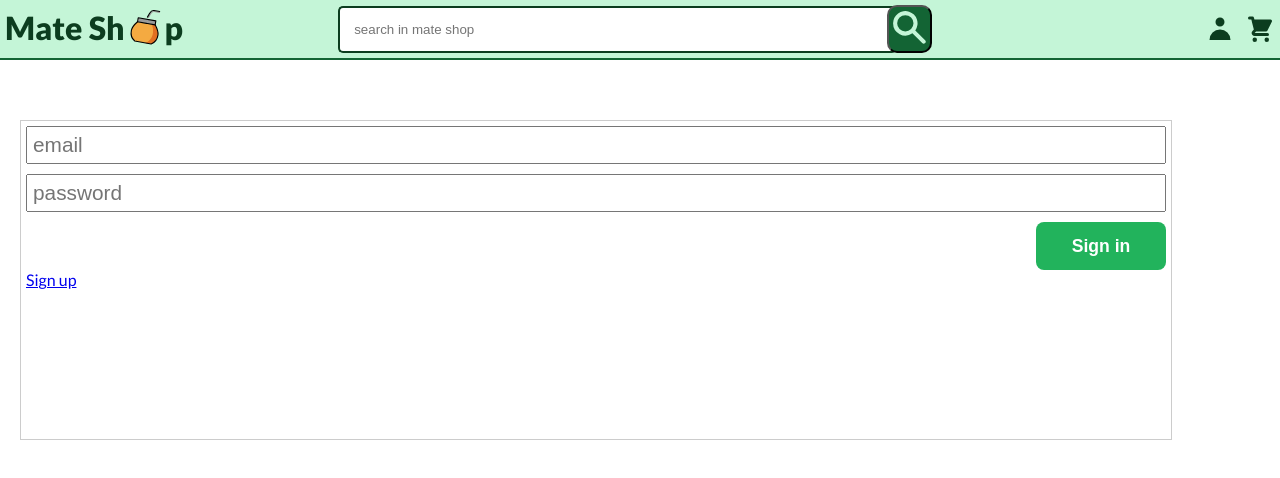
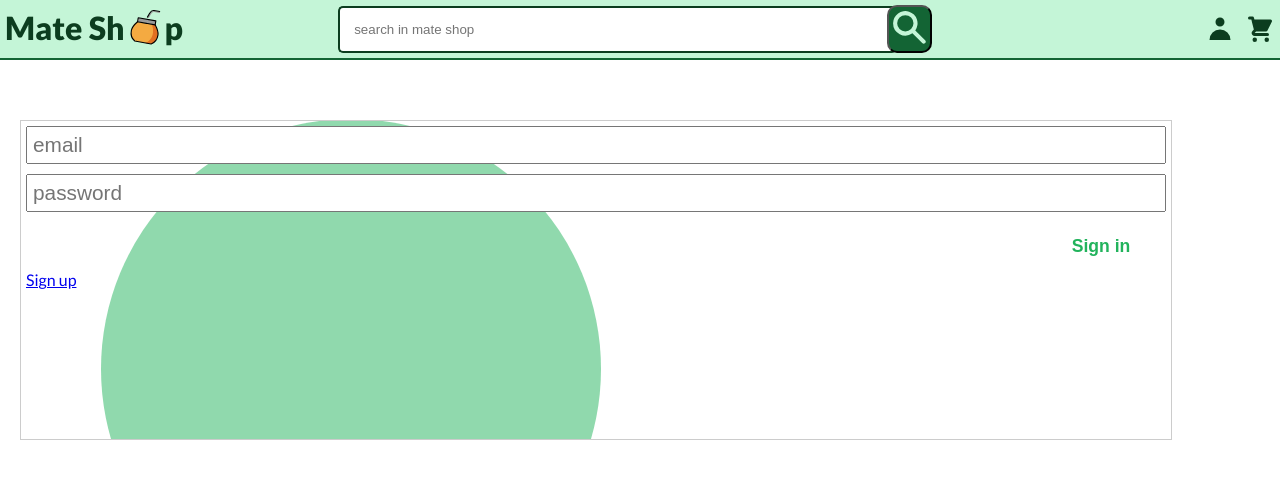
Before and after one commit to elPoeta/mate-shop-node-react-ecommerce, a React (Create React App) app in the folder client/: page /login in a window 1280 px wide. Shown: the top 478 px of the page. Built offline with nearby package versions, Linux system fonts and the light colour scheme.

Commit message:
refactor auth form styles

```diff
--- a/client/src/components/pages/Login.tsx
+++ b/client/src/components/pages/Login.tsx
@@ -64,7 +64,7 @@ const Login: React.FC = (): JSX.Element => {
         />
       </section>
       <Link to='/register'>Sign up</Link>
-
+      <div></div>
     </div>
   )
 }
--- a/client/src/components/pages/Register.tsx
+++ b/client/src/components/pages/Register.tsx
@@ -64,6 +64,7 @@ const Register: React.FC = (): JSX.Element => {
         />
       </section>
       <Link to='/login'>Sign in</Link>
+      <div></div>
     </div>
   )
 }
--- a/client/src/styles/scss/LoginRegister.scss
+++ b/client/src/styles/scss/LoginRegister.scss
@@ -8,7 +8,7 @@
   width: 90%;
   height: 20rem;
   border: 1px solid #ccc;
-
+  overflow: hidden;
   section form {
     display: grid;
     grid-template-columns: 1fr 130px;
@@ -23,8 +23,8 @@
     button {
       grid-column: 2 / -1;
       height: 3rem;
-      background-color: $green-color-600;
-      color: #fff;
+      color: $green-color-600;
+      background-color: #fff;
       border: none;
       border-radius: 8px;
       font-weight: map-get($font-weights, "bold");
@@ -32,4 +32,17 @@
     }
   }
 
+  div:last-child {
+    left: 75px;
+    height: 500px;
+    width: 500px;
+    background: $green-color-600;
+    position: relative;
+    border-radius: 50%;
+    z-index: -1;
+    overflow: hidden;
+    opacity: .5;
+    top: -170px;
+  }
+
 }
```
